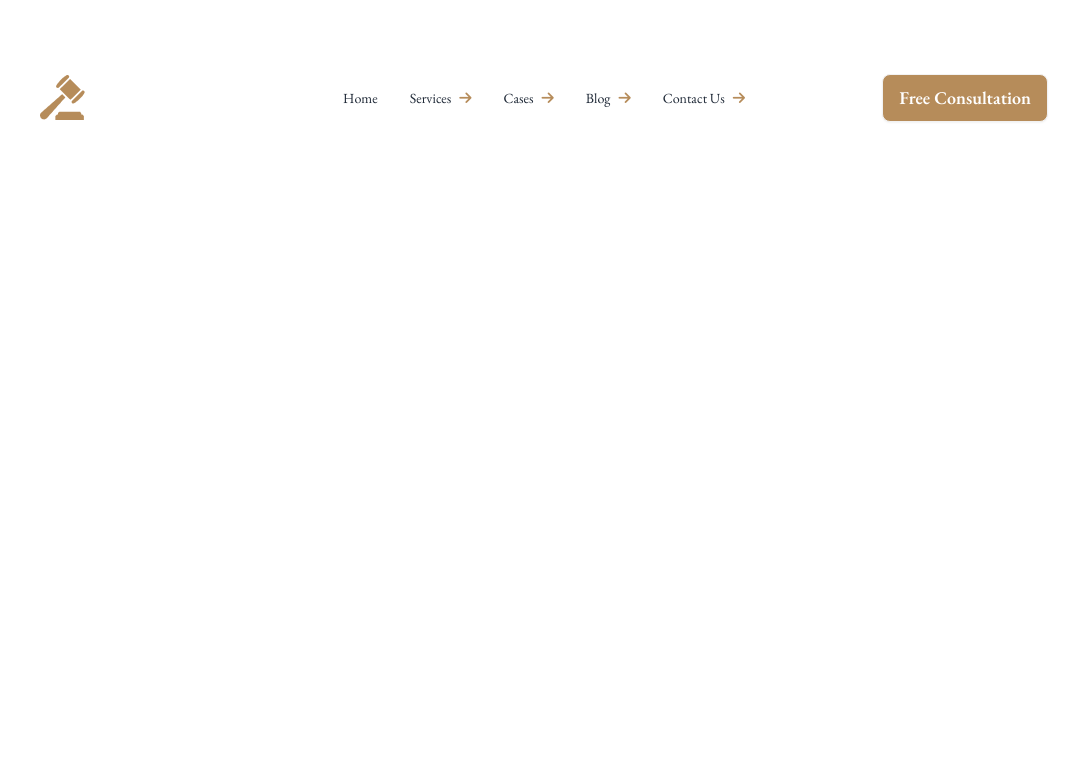
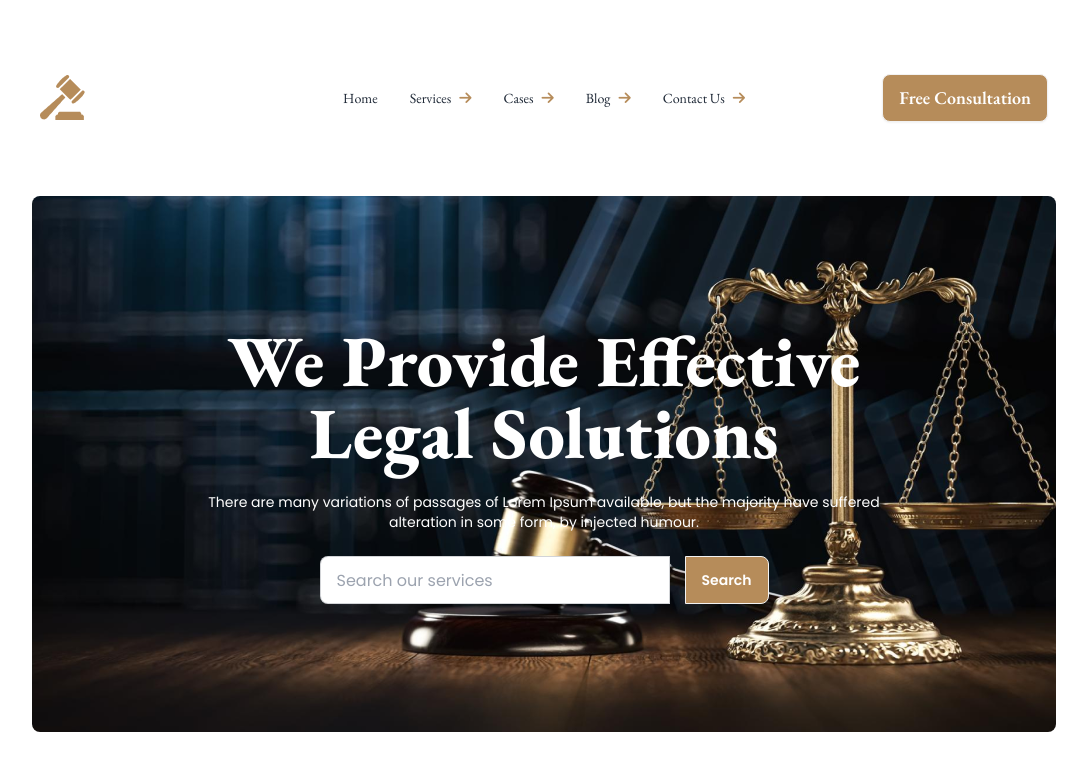
Before and after one commit to fahimrashid3/legal-solutions, a plain HTML site: page index.html in a window 1280 px wide. Shown: the whole page, without its empty margins (96-1183 px from the left). Drawn offline with nearby package versions, Linux system fonts and the light colour scheme.

Commit message:
banner section added

```diff
--- a/index.html
+++ b/index.html
@@ -14,8 +14,7 @@
 <!-- google eb garamond font link -->
 <link rel="preconnect" href="https://fonts.googleapis.com">
 <link rel="preconnect" href="https://fonts.gstatic.com" crossorigin>
-<link href="https://fonts.googleapis.com/css2?family=EB+Garamond:ital,wght@0,400..800;1,400..800&display=swap" rel="stylesheet">
-
+<link href="https://fonts.googleapis.com/css2?family=EB+Garamond:ital,wght@0,400..800;1,400..800&family=Poppins:ital,wght@0,100;0,200;0,300;0,400;0,500;0,600;0,700;0,800;0,900;1,100;1,200;1,300;1,400;1,500;1,600;1,700;1,800;1,900&display=swap" rel="stylesheet">
 <!-- font awesome cdn -->
 <script src="https://kit.fontawesome.com/3bdf4b4403.js" crossorigin="anonymous"></script>
 
@@ -24,6 +23,11 @@
 <style>
     .font-garamond{
         font-family: "EB Garamond", serif;
+
+    }
+    .font-poppins{
+        font-family: "Poppins", sans-serif;
+
 
     }
 
@@ -47,6 +51,7 @@
 </head>
 <body class="font-garamond lg:mx-32 mt-16">
     <header>
+        <!-- navbar section  -->
         <nav>
             <div class="navbar bg-base-100">
                 <div class="navbar-start">
@@ -82,6 +87,24 @@
               </div>
         </nav>
 
+        <!-- banner section -->
+
+        <section class="bg-[url('../images/banner.png')] pt-32 pb-32 rounded-lg bg-no-repeat mx-auto bg-center mt-16 bg-opacity-35">
+            <h1 class="font-extrabold text-white text-center text-3xl lg:text-7xl">
+                We Provide Effective <br> Legal Solutions
+            </h1>
+            <p class="text-white text-center font-poppins lg:max-w-[700px] mx-auto mt-6 font-normal text-sm">
+                There are many variations of passages of Lorem Ipsum available,
+                but the majority have suffered alteration in some form, by injected humour.
+            </p>
+            <div class="join font-poppins flex justify-center mt-6 gap-x-4">
+                <input type="text" placeholder="Search our services " class="input input-bordered join-item" />
+                <button class="btn bg-color-primary text-white join-item">Search</button>
+              </div>
+
+
+        </section>
+
     </header>
     <main>
 
```
